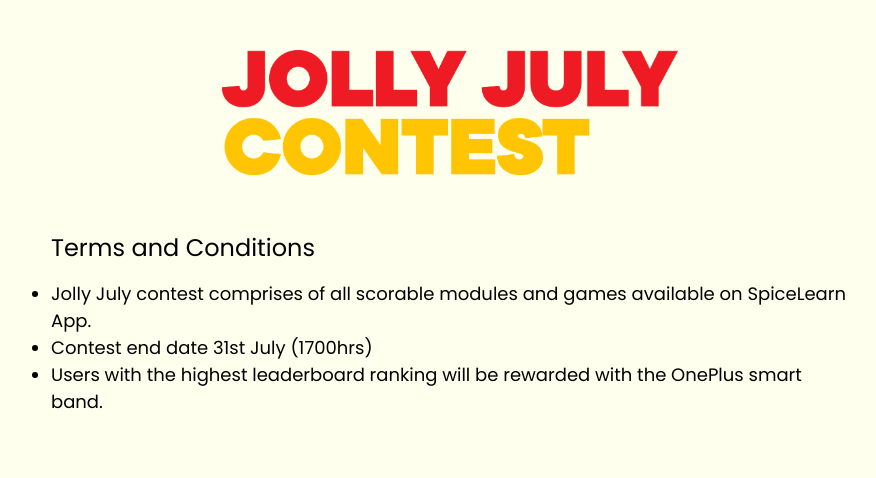
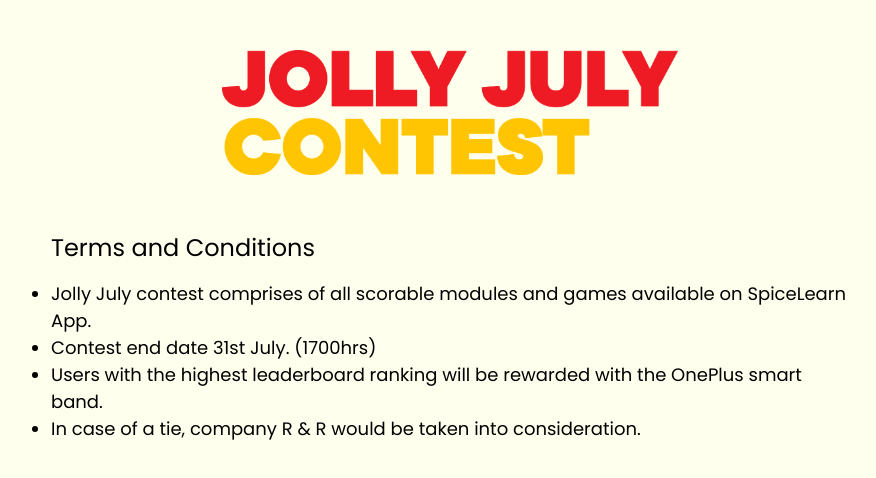
Before and after one commit to rajatgc/jollyJulyINF, a plain HTML site: page index.html in a window 1280 px wide. Shown: the whole page, without its empty margins (190-1066 px from the left). Drawn offline with Linux system fonts and the light colour scheme.

Commit message:
added the jolyjuly

```diff
--- a/index.html
+++ b/index.html
@@ -20,10 +20,13 @@
               Jolly July contest comprises of all scorable modules and games
               available on SpiceLearn App.
             </li>
-            <li>Contest end date 31st July (1700hrs)</li>
+            <li>Contest end date 31st July. (1700hrs)</li>
             <li>
               Users with the highest leaderboard ranking will be rewarded with
               the OnePlus smart band.
+            </li>
+            <li>
+              In case of a tie, company R & R would be taken into consideration.
             </li>
           </ul>
           <!-- <p class="para para-2">2. Contest end date 31st July (1700hrs)</p>
```
